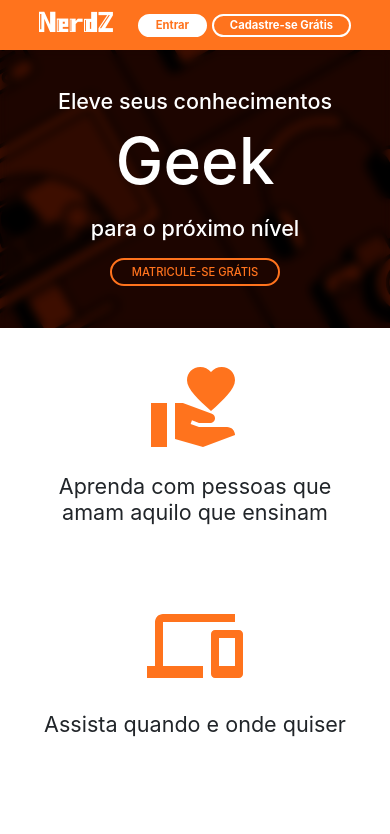
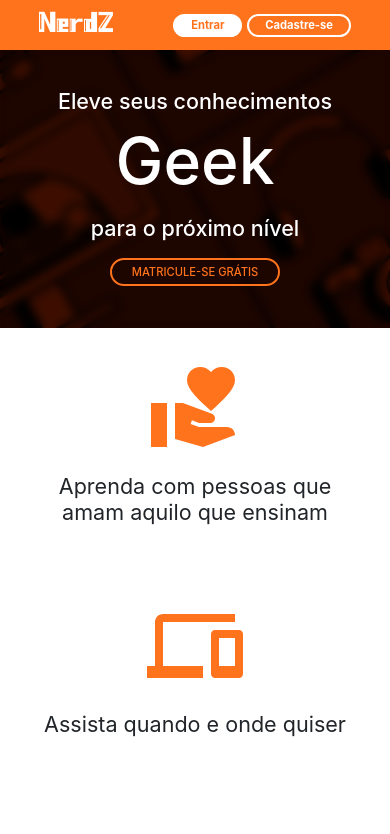
Before and after one commit to ramos-vini/NerdZ_React-JS_Project, a React (Create React App) app: page / in a window 390 px wide. Shown: the top 834 px of the page. Built offline with nearby package versions, Linux system fonts and the light colour scheme.

Commit message:
Renderização condicional adc ao Header.jsx

```diff
--- a/src/components/header/Header.jsx
+++ b/src/components/header/Header.jsx
@@ -1,7 +1,13 @@
 import './header.css';
 import { Link } from "react-router-dom";
+import * as React from 'react';
+import useMediaQuery from '@mui/material/useMediaQuery';
+
 
 export default function Header(params) {
+
+    const matches = useMediaQuery('(min-width:600px)');
+
     return (
         <>
             <nav className='headerNav'>
@@ -11,7 +17,7 @@ export default function Header(params) {
 
                 <div className='headerNavDiv2'>
                     <Link to="/login">Entrar</Link>
-                    <Link to="/registro">Cadastre-se Grátis</Link>
+                    <Link to="/registro">Cadastre-se{matches ? ' Grátis' : ''}</Link>
                 </div>
             </nav>
         </>
```
